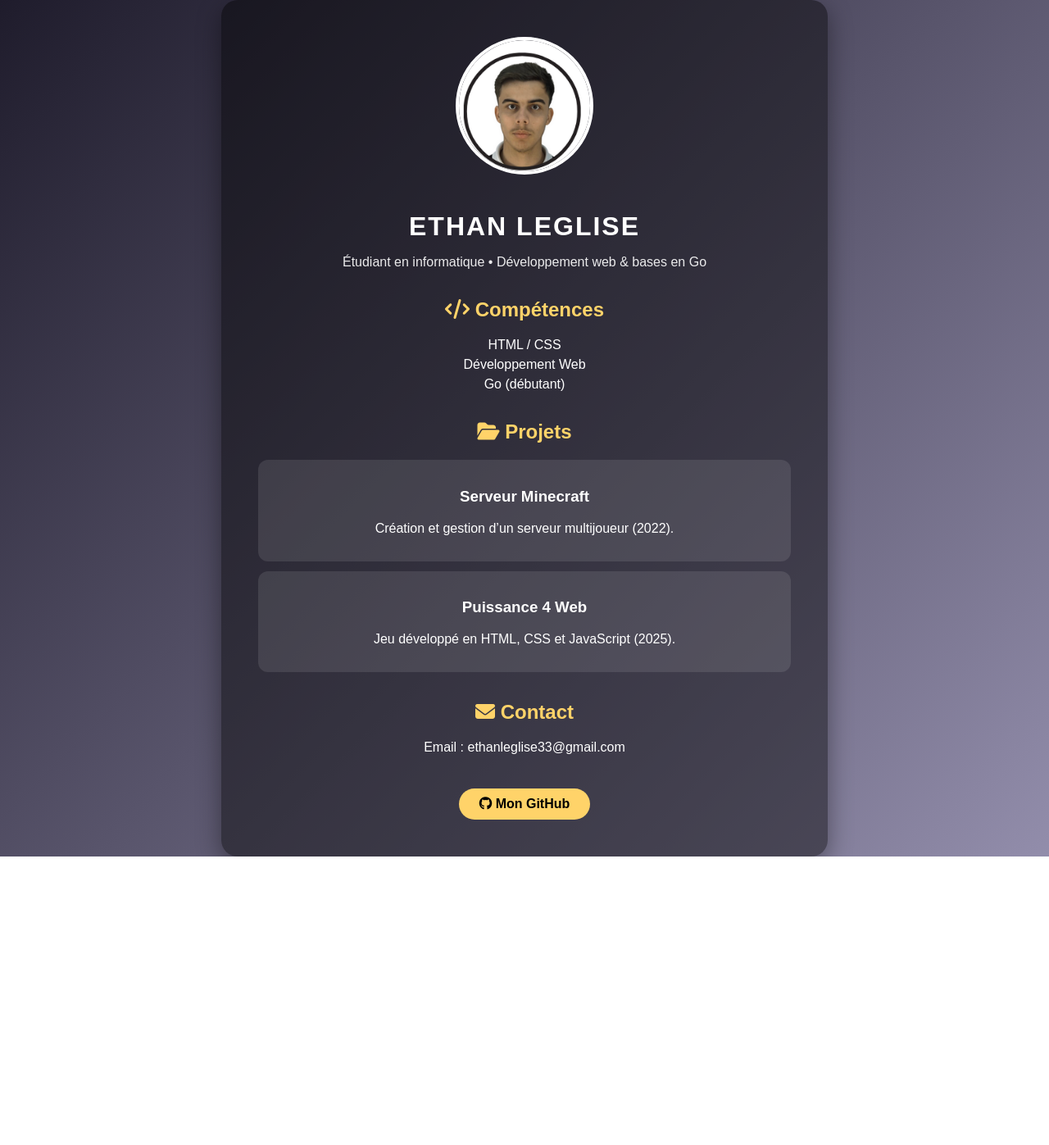
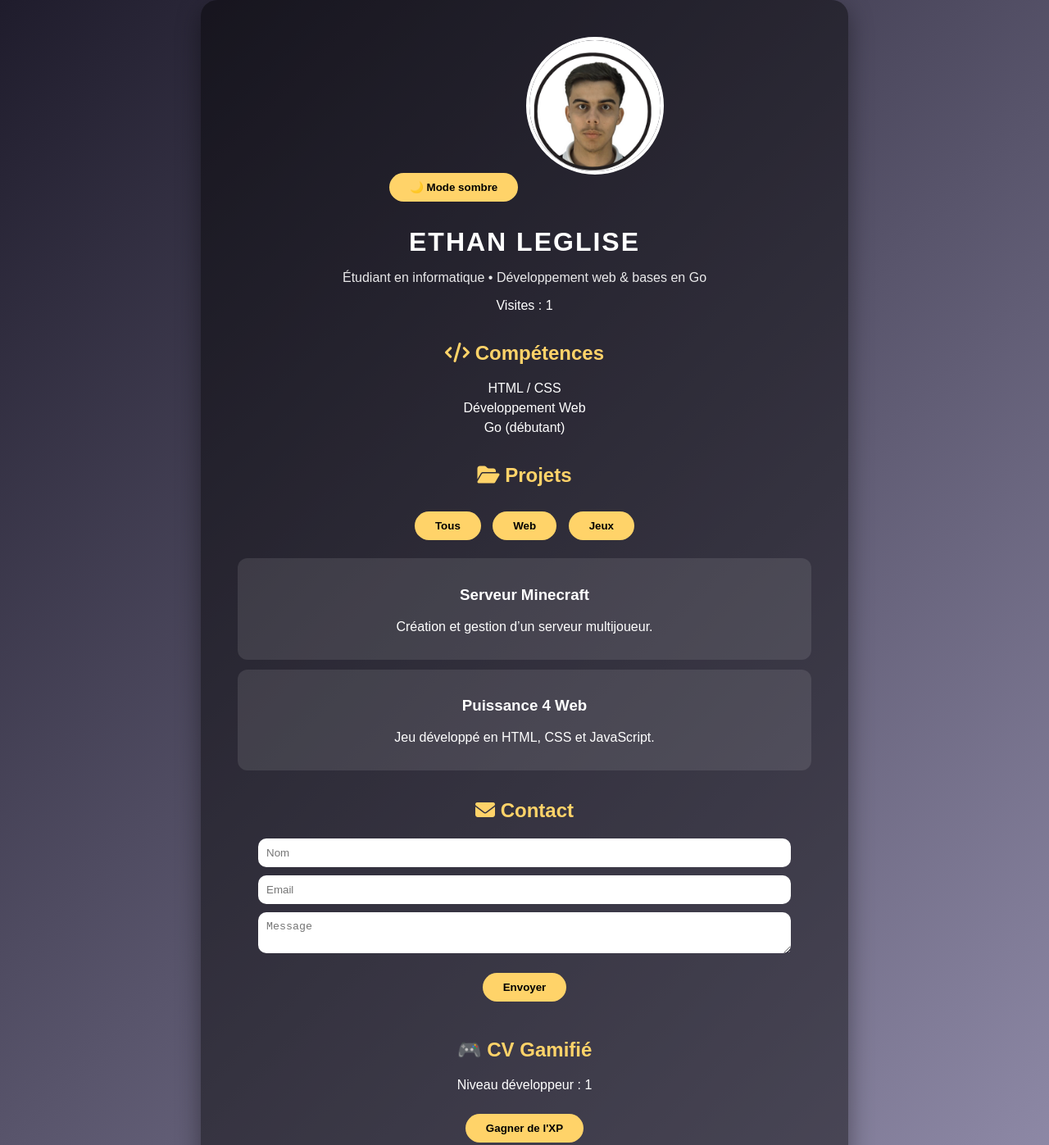
Before and after one commit to ethanleglise33-commits/portefolio, a plain HTML site: page index.html in a window 1280 px wide. Shown: the top 1397 px of the page at 82% size. Before the commit the page ends 1045 px from the top, so only its background shows below. Drawn offline with Linux system fonts and the light colour scheme.

Commit message:
final projet

```diff
--- a/index.html
+++ b/index.html
@@ -19,27 +19,32 @@
             font-family: Arial, sans-serif;
             color: white;
             text-align: center;
+            transition: background 0.4s, color 0.4s;
+        }
+
+        .light {
+            background: linear-gradient(135deg, #f5f7fa, #c3cfe2);
+            color: black;
         }
 
         .container {
             background: rgba(0, 0, 0, 0.45);
             padding: 45px;
             border-radius: 20px;
-            max-width: 650px;
+            max-width: 700px;
             width: 90%;
             box-shadow: 0 10px 30px rgba(0,0,0,0.4);
             animation: fadeIn 1.2s ease-in-out;
         }
 
+        .light .container {
+            background: rgba(255,255,255,0.85);
+            color: black;
+        }
+
         @keyframes fadeIn {
-            from {
-                opacity: 0;
-                transform: translateY(20px);
-            }
-            to {
-                opacity: 1;
-                transform: translateY(0);
-            }
+            from { opacity: 0; transform: translateY(20px); }
+            to { opacity: 1; transform: translateY(0); }
         }
 
         img {
@@ -58,12 +63,16 @@
 
         .subtitle {
             opacity: 0.9;
-            margin-bottom: 30px;
+            margin-bottom: 10px;
         }
 
         h2 {
             margin-top: 35px;
             color: #ffd369;
+        }
+
+        .light h2 {
+            color: #6c63ff;
         }
 
         ul {
@@ -84,18 +93,38 @@
 
         .btn {
             display: inline-block;
-            margin-top: 25px;
+            margin: 10px 5px;
             padding: 10px 25px;
             border-radius: 25px;
             background: #ffd369;
             color: black;
             text-decoration: none;
             font-weight: bold;
+            cursor: pointer;
             transition: transform 0.2s;
+            border: none;
         }
 
         .btn:hover {
             transform: scale(1.05);
+        }
+
+        input, textarea {
+            width: 90%;
+            padding: 10px;
+            border-radius: 10px;
+            border: none;
+            margin-bottom: 10px;
+        }
+
+        @media (max-width: 600px) {
+            .container {
+                padding: 25px;
+            }
+            img {
+                width: 120px;
+                height: 120px;
+            }
         }
     </style>
 </head>
@@ -104,11 +133,15 @@
 
 <div class="container">
 
+    <!-- Mode sombre -->
+    <button id="themeToggle" class="btn">🌙 Mode sombre</button>
+
     <!-- Photo -->
     <img src="photo.png" alt="Photo de Ethan Leglise">
 
     <h1>ETHAN LEGLISE</h1>
     <p class="subtitle">Étudiant en informatique • Développement web & bases en Go</p>
+    <p id="counter"></p>
 
     <h2><i class="fa-solid fa-code"></i> Compétences</h2>
     <ul>
@@ -119,25 +152,83 @@
 
     <h2><i class="fa-solid fa-folder-open"></i> Projets</h2>
 
-    <div class="project">
-        <h3>Serveur Minecraft</h3>
-        <p>Création et gestion d’un serveur multijoueur (2022).</p>
+    <!-- Filtres -->
+    <div>
+        <button class="btn filter" data-filter="all">Tous</button>
+        <button class="btn filter" data-filter="web">Web</button>
+        <button class="btn filter" data-filter="game">Jeux</button>
     </div>
 
-    <div class="project">
+    <div class="project" data-category="game">
+        <h3>Serveur Minecraft</h3>
+        <p>Création et gestion d’un serveur multijoueur.</p>
+    </div>
+
+    <div class="project" data-category="web">
         <h3>Puissance 4 Web</h3>
-        <p>Jeu développé en HTML, CSS et JavaScript (2025).</p>
+        <p>Jeu développé en HTML, CSS et JavaScript.</p>
     </div>
 
     <h2><i class="fa-solid fa-envelope"></i> Contact</h2>
-    <p>Email : ethanleglise33@gmail.com</p>
 
-   <a href="https://github.com/ethanleglise33-commits"
-   target="_blank"
-   class="btn">
-   <i class="fa-brands fa-github"></i> Mon GitHub
-</a>
+    <form id="contactForm">
+        <input type="text" id="name" placeholder="Nom" required>
+        <input type="email" id="email" placeholder="Email" required>
+        <textarea id="message" placeholder="Message" required></textarea>
+        <button class="btn" type="submit">Envoyer</button>
+        <p id="formMsg"></p>
+    </form>
+
+    <h2>🎮 CV Gamifié</h2>
+    <p>Niveau développeur : <span id="level">1</span></p>
+    <button class="btn" onclick="gainXP()">Gagner de l'XP</button>
+
+    <br><br>
+
+    <a href="https://github.com/ethanleglise33-commits" target="_blank" class="btn">
+        <i class="fa-brands fa-github"></i> Mon GitHub
+    </a>
+
 </div>
+
+<script>
+    // 🌙 Mode sombre / clair
+    const toggle = document.getElementById("themeToggle");
+    toggle.addEventListener("click", () => {
+        document.body.classList.toggle("light");
+    });
+
+    // 👀 Compteur de visites
+    let visits = localStorage.getItem("visits") || 0;
+    visits++;
+    localStorage.setItem("visits", visits);
+    document.getElementById("counter").textContent = "Visites : " + visits;
+
+    // 📂 Filtrage projets
+    document.querySelectorAll(".filter").forEach(btn => {
+        btn.addEventListener("click", () => {
+            const filter = btn.dataset.filter;
+            document.querySelectorAll(".project").forEach(p => {
+                p.style.display =
+                    filter === "all" || p.dataset.category === filter
+                    ? "block" : "none";
+            });
+        });
+    });
+
+    // ✉️ Validation formulaire
+    document.getElementById("contactForm").addEventListener("submit", e => {
+        e.preventDefault();
+        document.getElementById("formMsg").textContent = "Message envoyé ✅";
+    });
+
+    // 🎮 CV Gamifié
+    let level = 1;
+    function gainXP() {
+        level++;
+        document.getElementById("level").textContent = level;
+    }
+</script>
 
 </body>
 </html>
```
